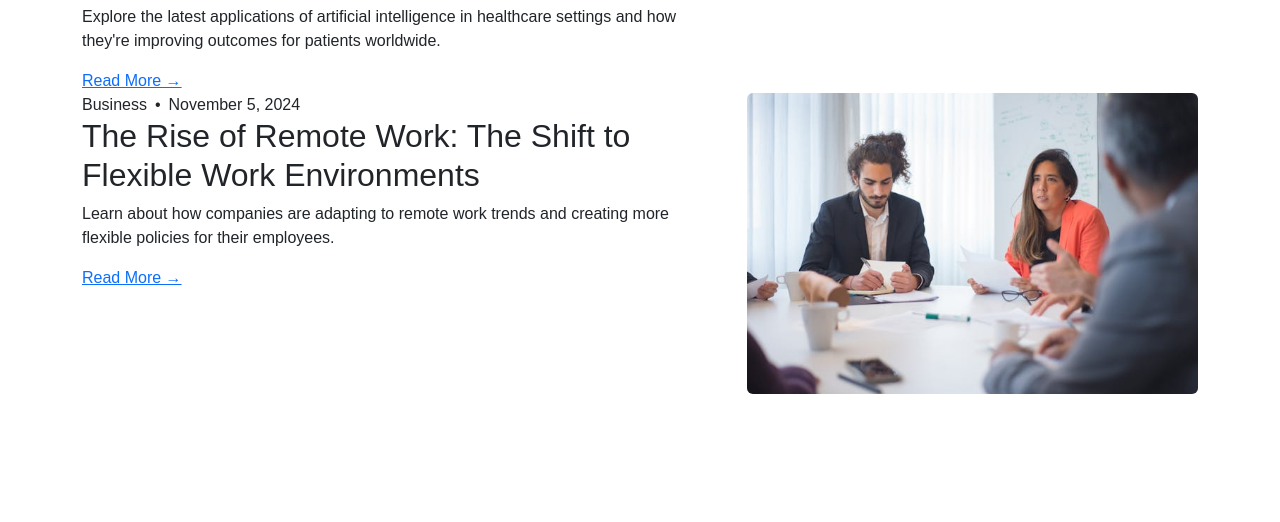
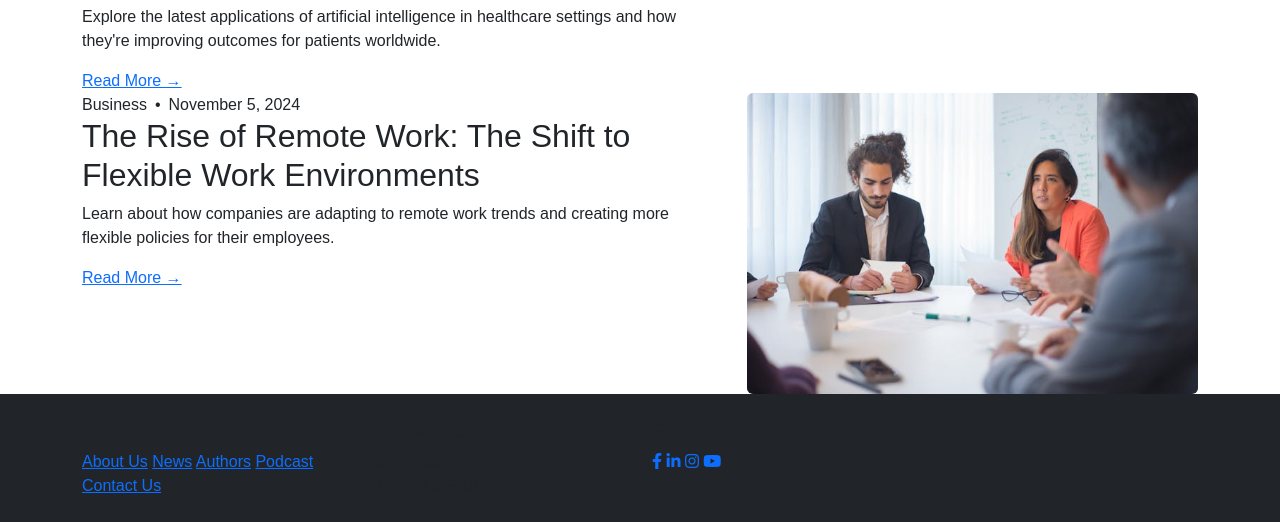
Before and after one commit to AkashSaha01/NarraticaWithBootstrap, a plain HTML site: page index.html in a window 1280 px wide. Shown: the part 3929-4451 px from the top of the page. Before the commit the page ends 4323 px from the top, so only its background shows below. Drawn offline with nearby package versions, Linux system fonts and the light colour scheme.

Commit message:
git fooytet

```diff
--- a/index.html
+++ b/index.html
@@ -3,17 +3,12 @@
   <head>
     <meta charset="UTF-8" />
     <meta name="viewport" content="width=device-width, initial-scale=1.0" />
-    <title>JOXNEWS - Latest News and Updates</title>
-    <!-- Bootstrap CSS CDN -->
-    <link
-      href="https://cdnjs.cloudflare.com/ajax/libs/bootstrap/5.3.0/css/bootstrap.min.css"
-      rel="stylesheet"
-    />
-    <!-- Font Awesome for icons -->
-    <link
-      href="https://cdnjs.cloudflare.com/ajax/libs/font-awesome/6.4.0/css/all.min.css"
-      rel="stylesheet"
-    />
+    <title>JOXNEWS</title>
+    <!-- Bootstrap CSS -->
+    <link href="https://cdnjs.cloudflare.com/ajax/libs/bootstrap/5.3.0/css/bootstrap.min.css" rel="stylesheet">
+
+    <link rel="stylesheet" href="https://cdnjs.cloudflare.com/ajax/libs/font-awesome/6.4.0/css/all.min.css">
+
     <style>
       body {
         font-family: Arial, sans-serif;
@@ -596,6 +591,36 @@
 
 
 
+ <footer class="footer py-4 bg-dark">
+        <div class="container">
+            <div class="row">
+                <div class="col-md-3 mb-4 mb-md-0">
+                    <h5 class="footer-heading">Pages</h5>
+                    <a href="#" class="footer-link">About Us</a>
+                    <a href="#" class="footer-link">News</a>
+                    <a href="#" class="footer-link">Authors</a>
+                    <a href="#" class="footer-link">Podcast</a>
+                    <a href="#" class="footer-link">Contact Us</a>
+                </div>
+
+                <div class="col-md-3 mb-4 mb-md-0">
+                    <h5 class="footer-heading">Contact Us</h5>
+                    <div class="contact-info">hello@example.com</div>
+                    <div class="contact-info">+1 (409) 555-0120</div>
+                </div>
+
+                <div class="col-md-3 mb-4 mb-md-0">
+                    <h5 class="footer-heading">Follow Us</h5>
+                    <div>
+                        <a href="#" class="social-icon"><i class="fab fa-facebook-f"></i></a>
+                        <a href="#" class="social-icon"><i class="fab fa-linkedin-in"></i></a>
+                        <a href="#" class="social-icon"><i class="fab fa-instagram"></i></a>
+                        <a href="#" class="social-icon"><i class="fab fa-youtube"></i></a>
+                    </div>
+                </div>
+            </div>
+        </div>
+    </footer>
 
 
 
```
